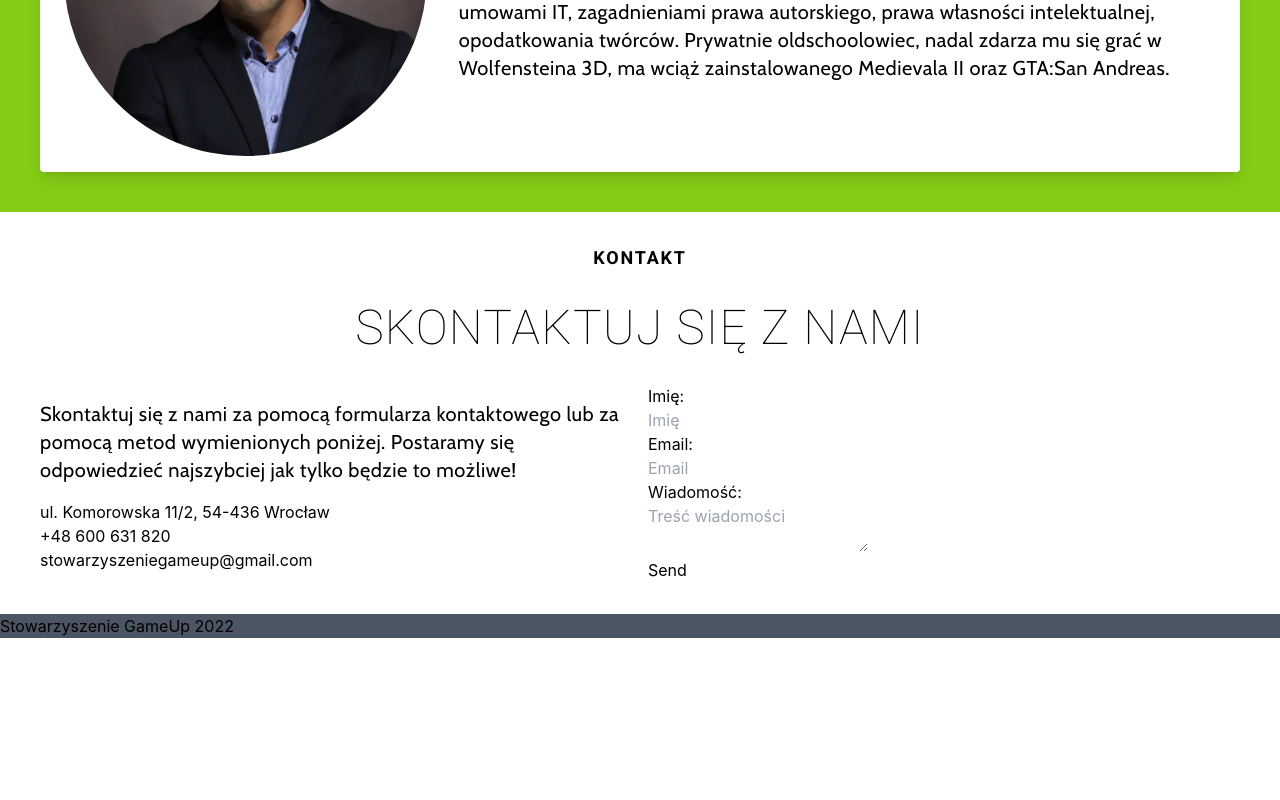
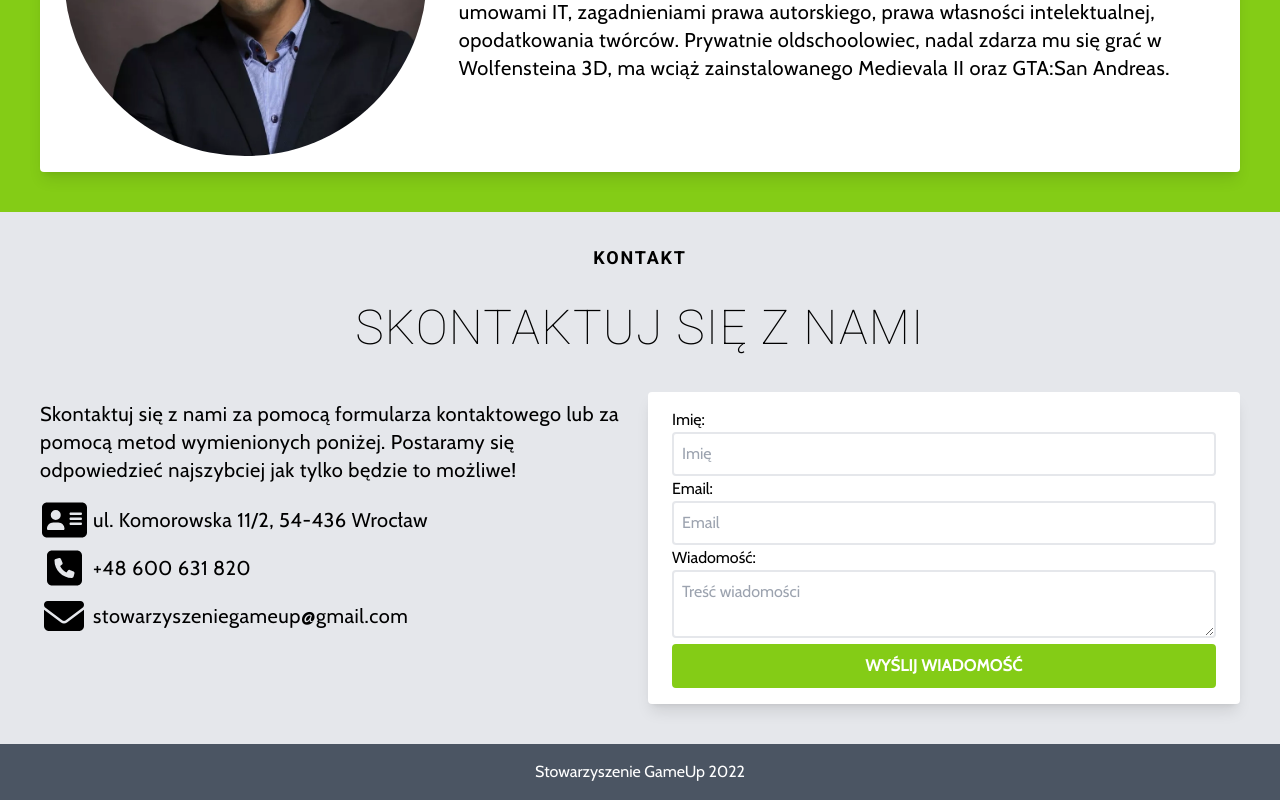
Before and after one commit to stowarzyszenie-gameup/gameup-website, a Next.js app: page / in a window 1280 px wide. Shown: the part 3521-4321 px from the top of the page. Before the commit the page ends 4159 px from the top, so only its background shows below. Built offline with nearby package versions, Linux system fonts and the light colour scheme.

Commit message:
Contact page + footer

```diff
--- a/components/Contact/index.tsx
+++ b/components/Contact/index.tsx
@@ -1,10 +1,19 @@
 import React from "react";
 import { H2, H3 } from "../TextElements/headers";
 import { P } from "../TextElements/paragraph";
+import {
+  faAddressCard,
+  faPhoneSquare,
+  faEnvelope,
+} from "@fortawesome/free-solid-svg-icons";
+import { FontAwesomeIcon } from "@fortawesome/react-fontawesome";
 
 const Contact = () => {
   return (
-    <div className="py-8 px-10 bg-white flex justify-center items-center">
+    <div
+      className="py-8 px-10 bg-gray-200 flex justify-center items-center"
+      id="contact"
+    >
       <div className=" max-w-screen-xl flex flex-col gap-4 items-center justify-around">
         <H3>Kontakt</H3>
         <H2>SKONTAKTUJ SIĘ Z NAMI</H2>
@@ -15,42 +24,85 @@ const Contact = () => {
               pomocą metod wymienionych poniżej. Postaramy się odpowiedzieć
               najszybciej jak tylko będzie to możliwe!
             </P>
-            <ul>
-              <li>ul. Komorowska 11/2, 54-436 Wrocław</li>
-              <li>+48 600 631 820</li>
-              <li>stowarzyszeniegameup@gmail.com</li>
-            </ul>
+            <P>
+              <ul className="flex flex-col gap-2">
+                <li className="flex items-center">
+                  <div className="w-12 flex justify-center">
+                    <FontAwesomeIcon icon={faAddressCard} size="2x" />
+                  </div>
+                  &nbsp;ul. Komorowska 11/2, 54-436 Wrocław
+                </li>
+                <li className="flex items-center">
+                  <div className="w-12 flex justify-center">
+                    <FontAwesomeIcon icon={faPhoneSquare} size="2x" />
+                  </div>
+                  &nbsp;+48 600 631 820
+                </li>
+                <li className="flex items-center">
+                  <div className="w-12 flex justify-center">
+                    <FontAwesomeIcon icon={faEnvelope} size="2x" />
+                  </div>
+                  &nbsp;stowarzyszeniegameup@gmail.com
+                </li>
+              </ul>
+            </P>
           </div>
           <form
             name="contact"
             method="POST"
             data-netlify="true"
             action="/success"
+            className="w-full rounded overflow-hidden shadow-lg bg-white my-2 px-6 py-4 flex flex-col items-stretch"
           >
             <input type="hidden" name="form-name" value="contact" />
-            <p>
-              <label htmlFor="yourname">Imię:</label> <br />
-              <input type="text" name="name" id="yourname" placeholder="Imię" />
+            <p className="font-secondary">
+              <label htmlFor="yourname" className="font-secondary">
+                Imię:
+              </label>
+              <br />
+              <input
+                type="text"
+                name="name"
+                id="yourname"
+                placeholder="Imię"
+                required
+                className="border-2 border-gray-200 rounded font-secondary p-2 w-full"
+              />
             </p>
             <p>
-              <label htmlFor="youremail">Email:</label> <br />
+              <label htmlFor="youremail" className="font-secondary">
+                Email:
+              </label>{" "}
+              <br />
               <input
                 type="email"
                 name="email"
                 id="youremail"
                 placeholder="Email"
+                required
+                className="border-2 border-gray-200 rounded font-secondary p-2 w-full"
               />
             </p>
             <p>
-              <label htmlFor="yourmessage">Wiadomość:</label> <br />
+              <label htmlFor="yourmessage" className="font-secondary">
+                Wiadomość:
+              </label>{" "}
+              <br />
               <textarea
                 name="message"
                 id="yourmessage"
                 placeholder="Treść wiadomości"
+                required
+                className="border-2 border-gray-200 rounded font-secondary p-2 w-full"
               ></textarea>
             </p>
             <p>
-              <button type="submit">Send</button>
+              <button
+                type="submit"
+                className="hover:text-black uppercase font-bold text-base tracking-wide hover:bg-white border-2 border-lime-500 transition-all duration-200 ease-in hover:border-gray-200 bg-lime-500 text-white rounded font-secondary p-2  w-full"
+              >
+                Wyślij wiadomość
+              </button>
             </p>
           </form>
         </div>
--- a/components/Footer/index.tsx
+++ b/components/Footer/index.tsx
@@ -1,8 +1,11 @@
-/* eslint-disable @next/next/no-img-element */
 import React from "react";
 
 const Footer = () => {
-  return <footer className="bg-gray-600">Stowarzyszenie GameUp 2022</footer>;
+  return (
+    <footer className="bg-gray-600 text-white font-secondary p-4 flex justify-center">
+      Stowarzyszenie GameUp 2022
+    </footer>
+  );
 };
 
 export default Footer;
--- a/components/Navbar/index.tsx
+++ b/components/Navbar/index.tsx
@@ -10,15 +10,15 @@ const navbarLinks = [
     text: "O nas",
   },
   {
-    href: "#",
+    href: "/#workshops",
     text: "Warsztaty",
   },
   {
-    href: "#",
+    href: "/#team",
     text: "Zespół",
   },
   {
-    href: "#",
+    href: "/#contact",
     text: "Kontakt",
   },
 ];
--- a/components/Team/index.tsx
+++ b/components/Team/index.tsx
@@ -49,7 +49,10 @@ const teamMembersData = [
 
 const Team = () => {
   return (
-    <div className="py-8 px-10 bg-lime-500 flex justify-center items-center">
+    <div
+      className="py-8 px-10 bg-lime-500 flex justify-center items-center"
+      id="team"
+    >
       <div className=" max-w-screen-xl flex flex-col gap-4 items-center justify-around">
         <H3>Zespół</H3>
         <H2>NASI EKSPERCI</H2>
--- a/components/Workshops/index.tsx
+++ b/components/Workshops/index.tsx
@@ -7,7 +7,10 @@ import photo from "./workshop_hero.webp";
 
 const Workshops = () => {
   return (
-    <div className="py-8 px-10 bg-white flex justify-center items-center">
+    <div
+      className="py-8 px-10 bg-white flex justify-center items-center"
+      id="workshops"
+    >
       <div className=" max-w-screen-xl flex flex-col gap-4 items-center justify-around">
         <H3>Warsztaty</H3>
         <H2>WARSZTATY PISANIA SCENARIUSZY GIER</H2>
```
